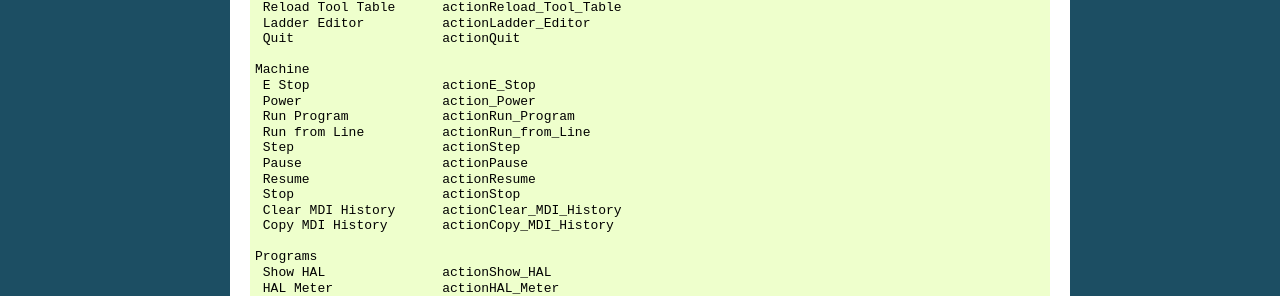
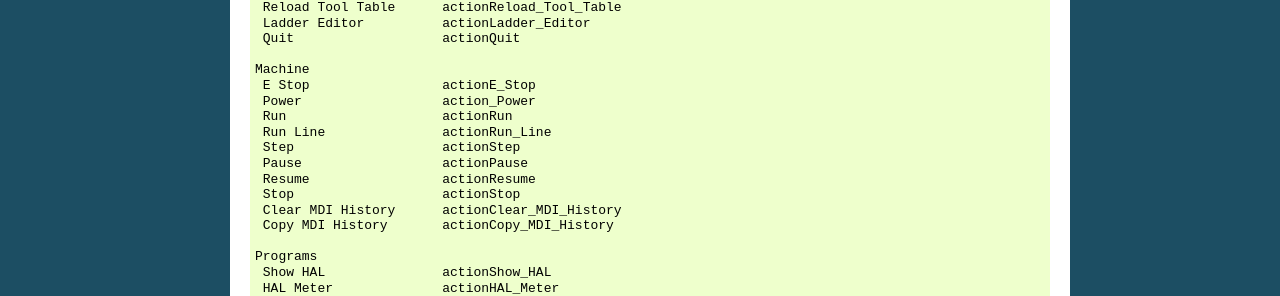
Before and after one commit to jethornton/flexgui, a Sphinx documentation site: the page built from docs/source/menu.rst, in a window 1280 px wide. Shown: the part 685-981 px from the top of the page. Built offline with Sphinx 7.4.7, drawn with Linux system fonts in a browser that asks for light colours; some of the changed text lies outside the part shown.

Commit message:
shorten some menu item names
Signed-off-by: John Thornton <dev@gnipsel.com>

```diff
--- a/docs/source/menu.rst
+++ b/docs/source/menu.rst
@@ -26,8 +26,8 @@
  Machine
   E Stop                 actionE_Stop
   Power                  action_Power
-  Run Program            actionRun_Program
-  Run from Line          actionRun_from_Line
+  Run                    actionRun
+  Run Line               actionRun_Line
   Step                   actionStep
   Pause                  actionPause
   Resume                 actionResume
```
